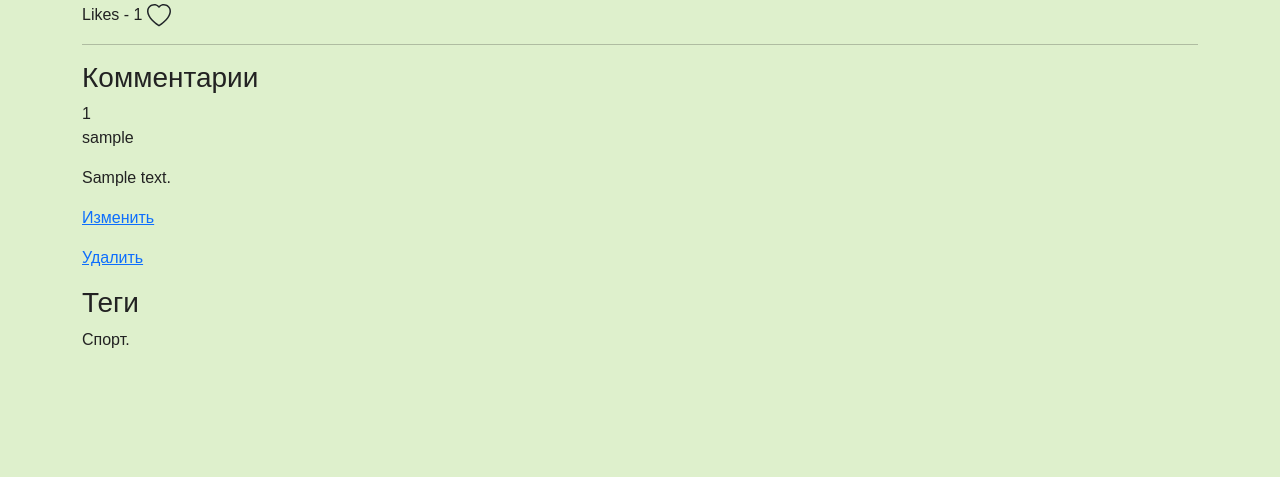
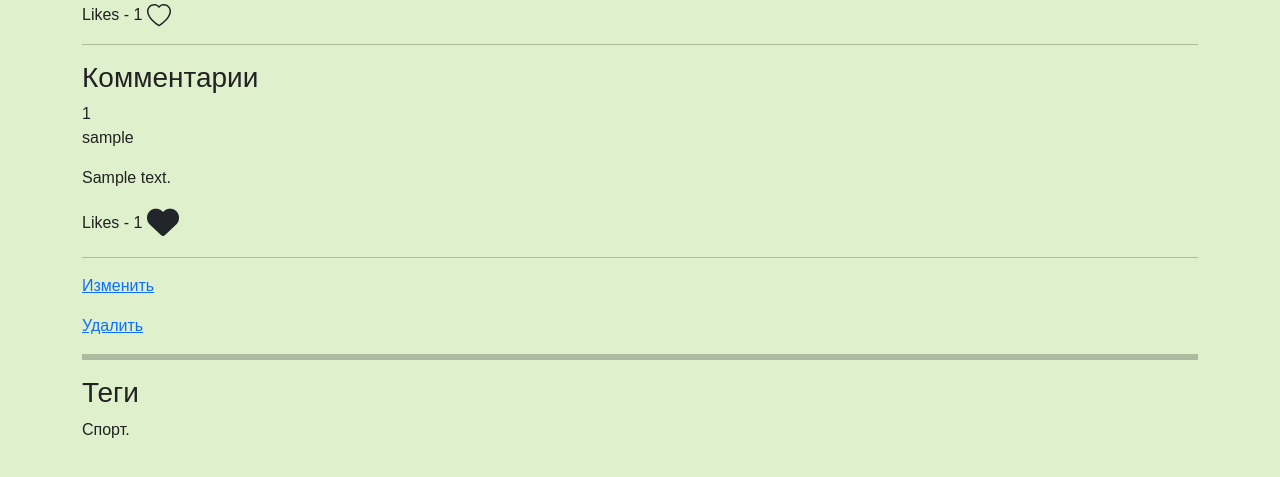
Before and after one commit to mtashtanovski/Articles_and_Comments, a Django app: page /article/1/ in a window 1280 px wide. Shown: the part 224-701 px from the top of the page. Run offline with Django 4.2, Linux system fonts and the light colour scheme; a user stored in the database is signed in; data comes from the database, SQL or seed files in the repository; tables that the repository leaves empty hold one stand-in row (values such as "Sample post"); parts of the project's set-up code (start-up, migrations or seed data) failed here and were passed over; some libraries are stand-ins or nearby versions.

Commit message:
1. Added comment likes.

```diff
--- a/source/accounts/urls.py
+++ b/source/accounts/urls.py
@@ -12,5 +12,6 @@ urlpatterns = [
     path('registration/', RegisterView.as_view(), name="registration"),
     path("update/", UpdateUserView.as_view(), name="update-user"),
     path("change-password/", UserPasswordChangeView.as_view(), name="change-password"),
-    path("like/", views.like, name='like')
+    path("like/", views.like, name='like'),
+    path("comment_like/", views.comment_like, name='comment-like')
 ]
--- a/source/webapp/models.py
+++ b/source/webapp/models.py
@@ -79,6 +79,13 @@ class Comment(BaseModel):
         related_name="comments",
         verbose_name="Статья",
     )
+    comment_likes = models.ManyToManyField(
+        User,
+        related_name='comment_like',
+        default=None,
+        blank=True
+    )
+    comment_like_count = models.BigIntegerField(default='0')
 
     class Meta:
         db_table = 'comments'
--- a/source/webapp/static/css/style.css
+++ b/source/webapp/static/css/style.css
@@ -45,3 +45,11 @@ body {
     text-align: center;
     border: solid 1px gray;
 }
+
+/*.icon-social {*/
+/*	margin: 20px 15px;*/
+/*}*/
+
+.icon-social:hover {
+	color: #ff4c68
+}
--- a/source/webapp/templates/articles/view.html
+++ b/source/webapp/templates/articles/view.html
@@ -52,7 +52,22 @@
         <span>{{ forloop.counter }}</span>
         <p>{{ comment.author }}</p>
         <p>{{ comment.content }}</p>
-
+        {% if user.is_authenticated %}
+        <div class="pr-2">
+          <span class="" id="comment_like_count">Likes - {{comment.comment_like_count}}</span>
+          <button class="btn btn-link text-dark p-0 border-0 btn-outline-light" id="comment-like-button" value="{{comment.pk}}">
+            <i class="icon-social fas fa-heart fa-2x"></i>
+          </button>
+        </div>
+        {% else %}
+            <div class="pr-2">
+              <span class="" id="comment_like_count"> Likes - {{comment.comment_like_count}}</span>
+              <a href="{% url 'accounts:login' %}">
+                  Login to like
+              </a>
+            </div>
+        {% endif %}
+        <hr>
         {% if perms.webapp.change_comment or user == commnet.author %}
             <p><a href="{% url "webapp:comment_update_view" comment.pk %}">Изменить</a></p>
         {% endif %}
@@ -60,6 +75,7 @@
         {% if perms.webapp.delete_comment or user == commnet.author %}
             <p><a href="{% url "webapp:comment_delete_view" comment.pk %}">Удалить</a></p>
         {% endif %}
+        <hr style="border: dashed">
     {% endfor %}
 
 
@@ -70,7 +86,6 @@
     {% endfor %}
 
     <script type="text/javascript">
-
       $(document).on('click', '#like-button', function (e) {
         e.preventDefault();
         $.ajax({
@@ -92,5 +107,26 @@
         });
       })
 
+      $(document).on('click', '#comment_like-button', function (e) {
+        e.preventDefault();
+        $.ajax({
+          type: 'POST',
+          url: '{% url "accounts:comment-like" %}',
+          data: {
+            commentpk: $('#comment-like-button').val(),
+            csrfmiddlewaretoken: '{{ csrf_token }}',
+            action: 'post'
+          },
+          success: function (json) {
+            document.getElementById("comment_like_count").innerHTML = "<span>Likes - </span>" ;
+            document.getElementById("comment_like_count").innerHTML += json['result']
+            console.log(json)
+          },
+          error: function (xhr, errmsg, err) {
+
+          }
+        });
+      })
+
     </script>
 {% endblock %}
--- a/source/webapp/templates/base.html
+++ b/source/webapp/templates/base.html
@@ -12,7 +12,7 @@
         <link href="https://cdn.jsdelivr.net/npm/bootstrap@5.1.3/dist/css/bootstrap.min.css" rel="stylesheet"
               integrity="sha384-1BmE4kWBq78iYhFldvKuhfTAU6auU8tT94WrHftjDbrCEXSU1oBoqyl2QvZ6jIW3" crossorigin="anonymous">
         <link rel="stylesheet" href="{% static "css/style.css" %}">
-
+        <script src="https://kit.fontawesome.com/45d94d5049.js" crossorigin="anonymous"></script>
         <script
             src="https://code.jquery.com/jquery-3.6.0.min.js"
             integrity="sha256-/xUj+3OJU5yExlq6GSYGSHk7tPXikynS7ogEvDej/m4="
```
Also changed, not shown: source/accounts/views.py (+21 -1 lines), source/hello/settings.py (+14 -14 lines).
